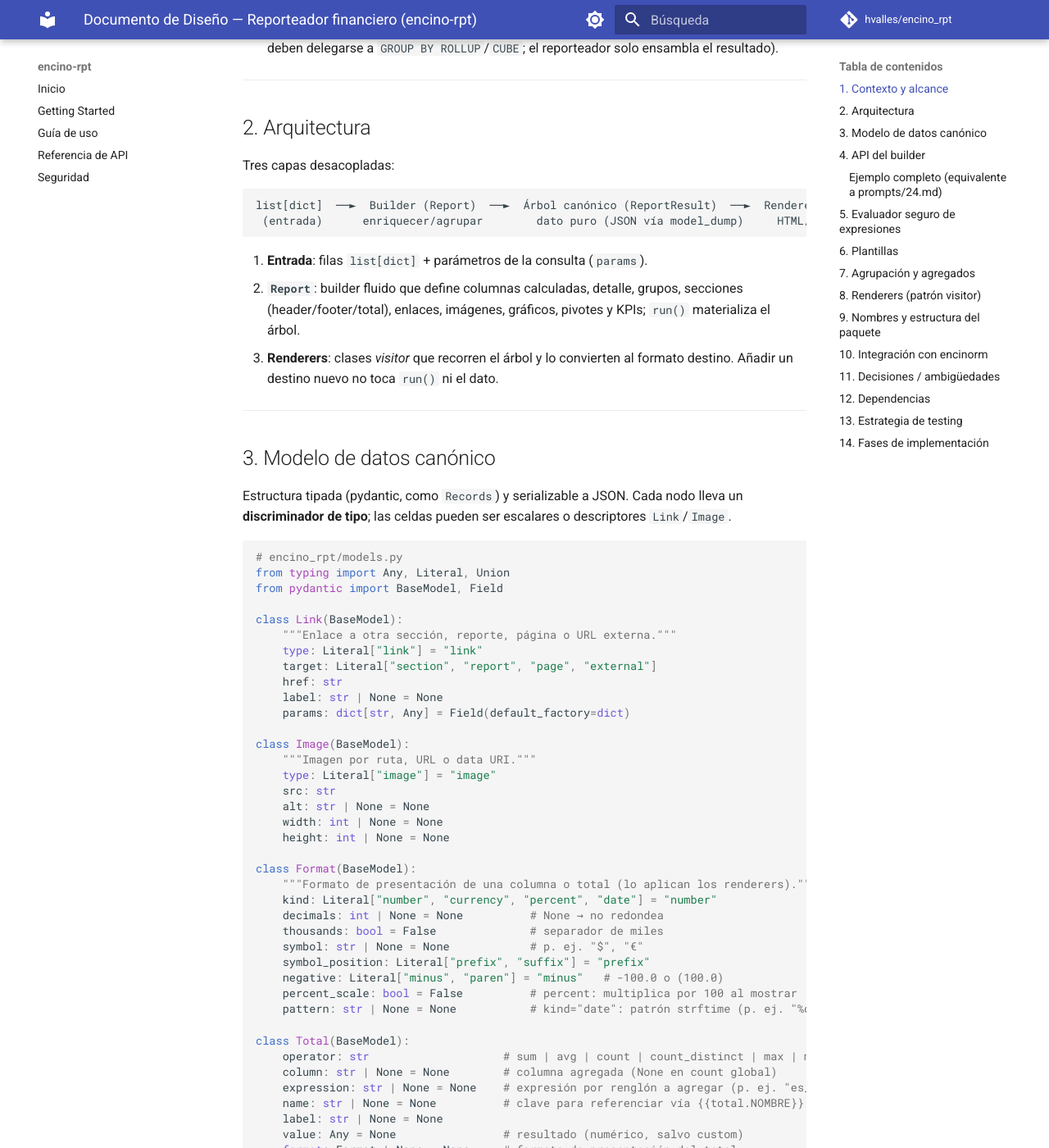
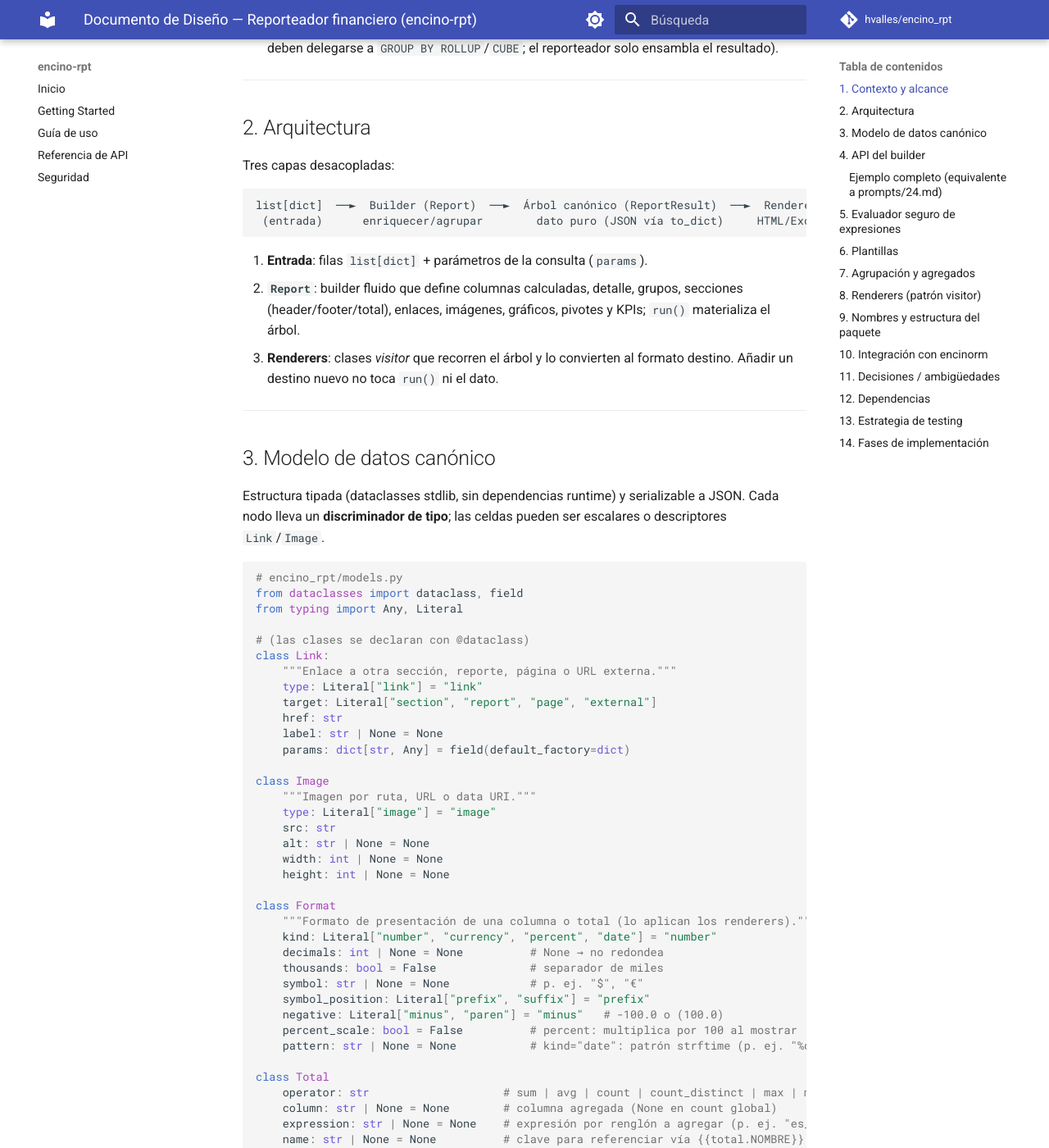
Before and after one commit to hvalles/encino_rpt, an MkDocs documentation site: the page built from docs/design/10-report.md, in a window 1280 px wide and 1400 px high, scrolled down 924 px. Shown: the whole window at 82% size. Built offline with MkDocs 1.6.1 and Material for MkDocs 9.7.7, drawn with Linux system fonts in a browser that asks for light colours; comment, search, counter and statistics services are not loaded; some of the changed text lies outside the part shown.

Commit message:
refactor: remove pydantic — migrate to stdlib dataclasses
- 13 models -> @dataclass (Field->field, PrivateAttr->__post_init__), drop model_rebuild
- new _serialize.py: to_jsonable (Decimal->str, datetime->iso) + from_dict reconstructor (type-discriminated union)
- ReportResult.to_dict/from_dict/from_json; json.py uses to_jsonable
- pyproject: drop pydantic dep + pydantic.mypy plugin; uv.lock synced
- suite 115 passed (0.5s vs 6.9s startup); mypy/ruff/format clean; zero pydantic in runtime

````diff
--- a/docs/design/10-report.md
+++ b/docs/design/10-report.md
@@ -46,7 +46,7 @@ Tres capas desacopladas:
 
 ```
 list[dict]  ──►  Builder (Report)  ──►  Árbol canónico (ReportResult)  ──►  Renderers
- (entrada)      enriquecer/agrupar        dato puro (JSON vía model_dump)     HTML/Excel/CSV/PDF/Texto
+ (entrada)      enriquecer/agrupar        dato puro (JSON vía to_dict)     HTML/Excel/CSV/PDF/Texto
 ```
 
 1. **Entrada**: filas `list[dict]` + parámetros de la consulta (`params`).
@@ -60,24 +60,25 @@ list[dict]  ──►  Builder (Report)  ──►  Árbol canónico (ReportResu
 
 ## 3. Modelo de datos canónico
 
-Estructura tipada (pydantic, como `Records`) y serializable a JSON. Cada nodo
-lleva un **discriminador de tipo**; las celdas pueden ser escalares o
-descriptores `Link`/`Image`.
+Estructura tipada (dataclasses stdlib, sin dependencias runtime) y serializable a
+JSON. Cada nodo lleva un **discriminador de tipo**; las celdas pueden ser escalares
+o descriptores `Link`/`Image`.
 
 ```python
 # encino_rpt/models.py
-from typing import Any, Literal, Union
-from pydantic import BaseModel, Field
+from dataclasses import dataclass, field
+from typing import Any, Literal
 
-class Link(BaseModel):
+# (las clases se declaran con @dataclass)
+class Link:
     """Enlace a otra sección, reporte, página o URL externa."""
     type: Literal["link"] = "link"
     target: Literal["section", "report", "page", "external"]
     href: str
     label: str | None = None
-    params: dict[str, Any] = Field(default_factory=dict)
+    params: dict[str, Any] = field(default_factory=dict)
 
-class Image(BaseModel):
+class Image
     """Imagen por ruta, URL o data URI."""
     type: Literal["image"] = "image"
     src: str
@@ -85,7 +86,7 @@ class Image(BaseModel):
     width: int | None = None
     height: int | None = None
 
-class Format(BaseModel):
+class Format
     """Formato de presentación de una columna o total (lo aplican los renderers)."""
     kind: Literal["number", "currency", "percent", "date"] = "number"
     decimals: int | None = None          # None → no redondea
@@ -96,7 +97,7 @@ class Format(BaseModel):
     percent_scale: bool = False          # percent: multiplica por 100 al mostrar
     pattern: str | None = None           # kind="date": patrón strftime (p. ej. "%d/%m/%Y")
 
-class Total(BaseModel):
+class Total
     operator: str                    # sum | avg | count | count_distinct | max | min | custom:<name>
     column: str | None = None        # columna agregada (None en count global)
     expression: str | None = None    # expresión por renglón a agregar (p. ej. "es_par * total")
@@ -106,49 +107,49 @@ class Total(BaseModel):
     format: Format | None = None     # formato de presentación del total
     column_position: str | None = None   # pista de presentación (columna bajo la que se alinea)
 
-class Detail(BaseModel):
+class Detail
     type: Literal["detail"] = "detail"
     row: dict[str, Any]              # valores escalares o Link/Image
 
-class Series(BaseModel):
+class Series
     label: str | None = None
-    values: list[Any] = Field(default_factory=list)
+    values: list[Any] = field(default_factory=list)
 
-class Chart(BaseModel):
+class Chart
     type: Literal["chart"] = "chart"
     kind: Literal["pie", "bar", "line"]
     title: str | None = None
-    labels: list[Any] = Field(default_factory=list)   # misma longitud que series[i].values
-    series: list[Series] = Field(default_factory=list)
-    options: dict[str, Any] = Field(default_factory=dict)   # pistas de estilo (colores, apilado, …)
+    labels: list[Any] = field(default_factory=list)   # misma longitud que series[i].values
+    series: list[Series] = field(default_factory=list)
+    options: dict[str, Any] = field(default_factory=dict)   # pistas de estilo (colores, apilado, …)
 
-class Pivot(BaseModel):
+class Pivot
     """Matriz de doble entrada (cross-tab): filas × columnas."""
     type: Literal["pivot"] = "pivot"
     title: str | None = None
-    rows: list[Any] = Field(default_factory=list)        # valores de la dimensión fila
-    columns: list[Any] = Field(default_factory=list)     # valores de la dimensión columna
-    cells: list[list[Any]] = Field(default_factory=list) # [fila][columna] = valor
-    row_totals: list[Any] = Field(default_factory=list)
-    column_totals: list[Any] = Field(default_factory=list)
-    options: dict[str, Any] = Field(default_factory=dict)
+    rows: list[Any] = field(default_factory=list)        # valores de la dimensión fila
+    columns: list[Any] = field(default_factory=list)     # valores de la dimensión columna
+    cells: list[list[Any]] = field(default_factory=list) # [fila][columna] = valor
+    row_totals: list[Any] = field(default_factory=list)
+    column_totals: list[Any] = field(default_factory=list)
+    options: dict[str, Any] = field(default_factory=dict)
 
-class ConditionalRule(BaseModel):
+class ConditionalRule
     """Regla de formato condicional por valor (la aplican los renderers)."""
     column: str | None = None            # None → aplica a cualquier columna numérica
     when: Literal["lt", "le", "gt", "ge", "eq", "ne"] = "lt"
     value: Any = 0
-    style: dict[str, Any] = Field(default_factory=dict)   # {"color": "red", "bold": true}
+    style: dict[str, Any] = field(default_factory=dict)   # {"color": "red", "bold": true}
 
-class Kpi(BaseModel):
+class Kpi
     """Tarjeta de indicador (métrica escalar de primera clase)."""
     type: Literal["kpi"] = "kpi"
     label: str | None = None
     value: Any = None
     format: Format | None = None
-    options: dict[str, Any] = Field(default_factory=dict)
+    options: dict[str, Any] = field(default_factory=dict)
 
-class Group(BaseModel):
+class Group
     type: Literal["group"] = "group"
     name: str                        # identificador lógico del corte
     key: dict[str, Any] | None = None    # valores del corte (None en el grupo raíz)
@@ -157,19 +158,19 @@ class Group(BaseModel):
     show_collapsed: bool = False     # ¿el encabezado se muestra aunque el grupo esté colapsado?
     default_collapsed: bool = False  # presentación inicial (abierta/cerrada) para renderers interactivos
     page_break: bool = False         # pista: iniciar este corte en página nueva (PDF/impresión)
-    totals: list[Total] = Field(default_factory=list)
-    children: list[Union[Detail, Group, Chart, Pivot]] = Field(default_factory=list)
+    totals: list[Total] = field(default_factory=list)
+    children: list[Union[Detail, Group, Chart, Pivot]] = field(default_factory=list)
 
-class ReportMeta(BaseModel):
+class ReportMeta
     title: str | None = None
-    params: list[Any] = Field(default_factory=list)
+    params: list[Any] = field(default_factory=list)
 
-class ReportResult(BaseModel):
-    meta: ReportMeta = Field(default_factory=ReportMeta)
-    columns: list[str] = Field(default_factory=list)   # orden del detalle
-    formats: dict[str, Format] = Field(default_factory=dict)   # columna -> formato
-    styles: list[ConditionalRule] = Field(default_factory=list)   # formato condicional
-    kpis: list[Kpi] = Field(default_factory=list)   # tarjetas de indicador (resumen)
+class ReportResult
+    meta: ReportMeta = field(default_factory=ReportMeta)
+    columns: list[str] = field(default_factory=list)   # orden del detalle
+    formats: dict[str, Format] = field(default_factory=dict)   # columna -> formato
+    styles: list[ConditionalRule] = field(default_factory=list)   # formato condicional
+    kpis: list[Kpi] = field(default_factory=list)   # tarjetas de indicador (resumen)
     root: Group
 ```
 
@@ -462,7 +463,7 @@ rep.section("global").chart("pie", title="Ventas por agente",
 
 result = rep.run()
 
-json_out = result.model_dump()            # (a) JSON canónico
+json_out = result.to_dict()            # (a) JSON canónico
 html = result.render_html(classes={...})  # (b) tabla HTML opcional
 ```
 
@@ -758,7 +759,7 @@ imports perezosos (para no cargar dependencias opcionales):
 
 ```python
 # encino_rpt/models.py (métodos sobre ReportResult)
-class ReportResult(BaseModel):
+class ReportResult
     ...
     def render_html(self, classes: dict | None = None, repeat_header: bool = False) -> str: ...   # HtmlRenderer
     def to_excel(self, ws=None, formulas: bool = False): ...      # ExcelRenderer (extra openpyxl/xlsxwriter)
@@ -767,7 +768,7 @@ class ReportResult(BaseModel):
     def to_pdf(self, *, repeat_header: bool = True, **opts): ...      # PdfRenderer (extra reportlab/weasyprint)
 ```
 
-> El JSON canónico es `model_dump()`; los métodos `render_*`/`to_*` son la fase 2
+> El JSON canónico es `to_dict()`; los métodos `render_*`/`to_*` son la fase 2
 > (presentación) y nunca modifican el árbol.
 
 Mapeo de nodos y celdas por destino:
@@ -835,7 +836,7 @@ encino-rpt/
 `[project.optional-dependencies]`: `excel = ["openpyxl"]` (o `xlsxwriter`),
 `pdf = ["reportlab"]` (o `weasyprint`) y `charts = ["matplotlib"]` (back
 server-side; en el front se usa Chart.js sin dependencia de Python). El núcleo no
-tiene dependencias (solo `pydantic`).
+no tiene dependencias runtime (stdlib puro).
 
 ---
 
@@ -899,7 +900,7 @@ result = Report(rows, params=params).group("global").run()
 
 ## 12. Dependencias
 
-- **Núcleo**: `pydantic>=2` (misma familia que `Records`); el formateo numérico
+- **Núcleo**: sin dependencias runtime; el formateo numérico
   usa stdlib (`locale`), sin dependencias adicionales.
 - **Extras**: `openpyxl`/`xlsxwriter` (Excel), `reportlab`/`weasyprint` (PDF),
   `matplotlib` (gráficos server-side). En el front, Chart.js (sin dependencia Python).
@@ -943,7 +944,7 @@ result = Report(rows, params=params).group("global").run()
 - **Gráficos**: `Chart` con `labels`/`series` derivados de `totals`/`key`;
   `pie`/`bar`/`line`; degradación a tabla resumen en CSV/Texto; round-trip JSON.
 - **Renderers**: HTML (clases por columna/grupo/total), CSV (aplanado), Excel
-  (hipervínculo/imagen/gráfico nativo), round-trip JSON (`model_dump`/`model_validate`).
+  (hipervínculo/imagen/gráfico nativo), round-trip JSON (`to_dict`/`from_dict`).
 - **Integración**: `Report(db.fetch_all(Query(...)))` contra SQLite (sin servidor).
 - **Regresión**: la suite de `encinorm` no cambia (el paquete es independiente).
 
--- a/pyproject.toml
+++ b/pyproject.toml
@@ -29,9 +29,6 @@ classifiers = [
     "Topic :: Office/Business :: Financial :: Spreadsheet",
     "Topic :: Software Development :: Libraries :: Python Modules",
 ]
-dependencies = [
-    "pydantic>=2,<3",
-]
 
 [project.optional-dependencies]
 excel = ["openpyxl>=3.1.5"]
@@ -61,7 +58,6 @@ docs = [
 ]
 
 [tool.mypy]
-plugins = ["pydantic.mypy"]
 python_version = "3.10"
 check_untyped_defs = true
 warn_unused_ignores = true
````
Also changed, not shown: .planning/REQUIREMENTS.md (+15 -0 lines), .planning/ROADMAP.md (+4 -0 lines), docs/guide.md (+5 -5 lines), 7 other files.
